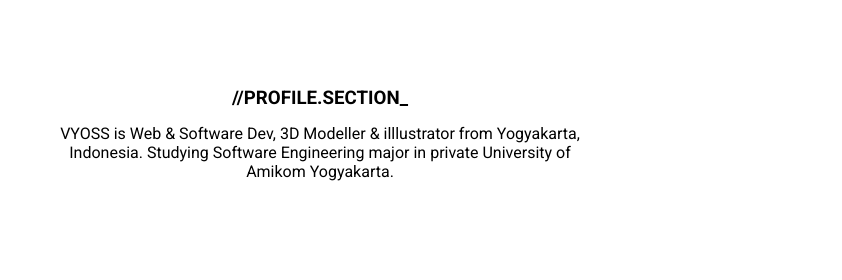
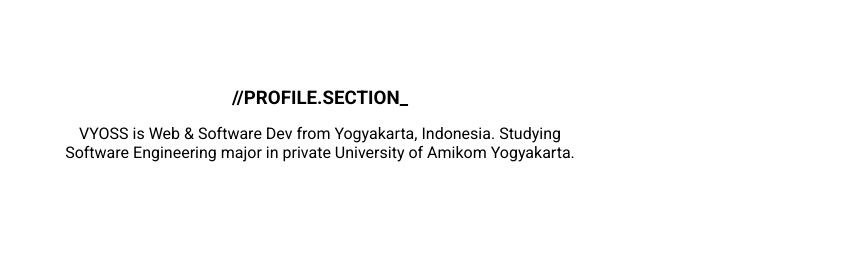
Before and after one commit to vyoss/web-profile.github.oi, a plain HTML site: page index.html in a window 1280 px wide. Shown: the part 1400-1680 px from the top of the page, 0-842 px from the left. Drawn offline with nearby package versions, Linux system fonts and the light colour scheme.

```diff
--- a/index.html
+++ b/index.html
@@ -59,7 +59,7 @@
       <div class="pr-container">
         <div class="profile">
           <h3>//PROFILE.SECTION_</h3>
-          <p>VYOSS is Web & Software Dev, 3D Modeller & illlustrator from Yogyakarta, Indonesia. Studying Software Engineering major in private University of Amikom Yogyakarta.</p>
+          <p>VYOSS is Web & Software Dev from Yogyakarta, Indonesia. Studying Software Engineering major in private University of Amikom Yogyakarta.</p>
         </div>
         <div class="support">
           <h3>//FOLLOW_ME</h3>
```
